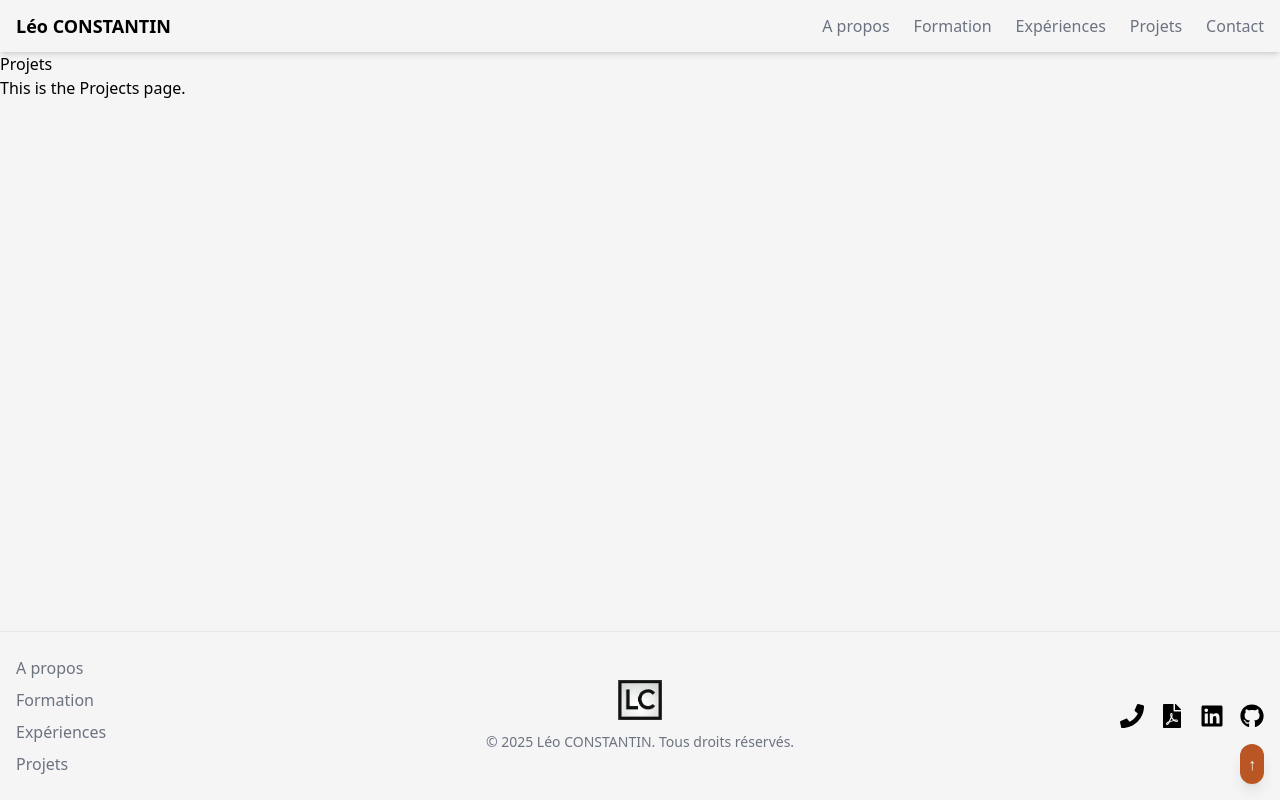
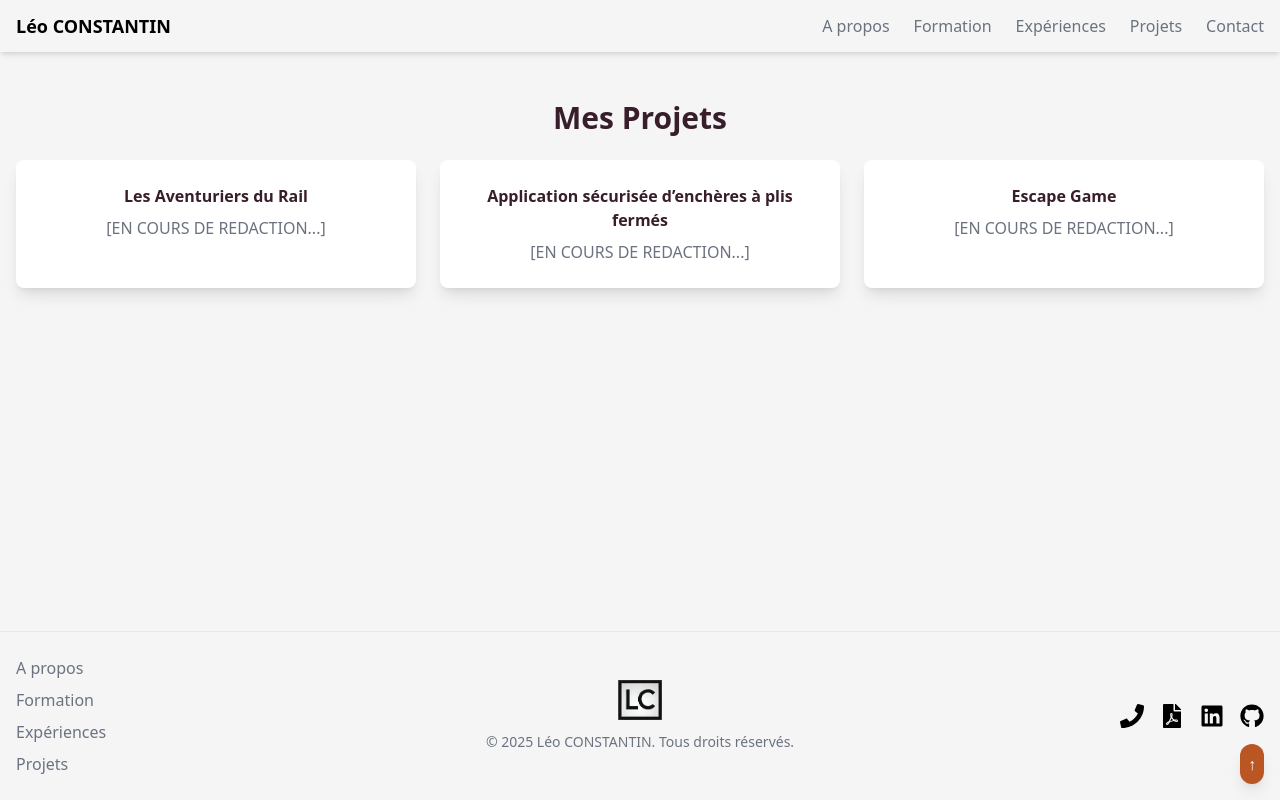
Before and after one commit to ConstantinLeo/portfolio, a React (Vite) app: page /projects in a window 1280 px wide. Built offline with nearby package versions, Linux system fonts and the light colour scheme.

Commit message:
feat: Ajout de la base du contenu de la section Projets

```diff
--- a/src/pages/Projects.jsx
+++ b/src/pages/Projects.jsx
@@ -1,10 +1,43 @@
-import React from 'react';
+import React from "react";
 
 function Projects() {
     return (
-        <div>
-            <h1>Projets</h1>
-            <p>This is the Projects page.</p>
+        <div className="font-poppins">
+            {/* Section Projets */}
+            <section className="py-12 bg-white-smoke">
+                <div className="container mx-auto px-4 text-center">
+                    <h2 className="text-3xl font-bold text-dark-purple">Mes Projets</h2>
+                    <div className="mt-6 grid grid-cols-1 md:grid-cols-3 gap-6">
+                        <div
+                            className="project-card relative bg-white p-6 rounded-lg shadow-lg hover:shadow-xl transition-shadow duration-300">
+                            <h3 className="text-dark-purple font-semibold">Les Aventuriers du Rail</h3>
+                            <p className="text-slate-gray mt-2">[EN COURS DE REDACTION...]</p>
+                            <div
+                                className="overlay absolute inset-0 bg-black bg-opacity-50 text-white opacity-0 hover:opacity-100 transition-opacity duration-300">
+                                <p className="p-4">[BIENTOT DISPONIBLE]</p>
+                            </div>
+                        </div>
+                        <div
+                            className="project-card relative bg-white p-6 rounded-lg shadow-lg hover:shadow-xl transition-shadow duration-300">
+                            <h3 className="text-dark-purple font-semibold">Application sécurisée d’enchères à plis fermés</h3>
+                            <p className="text-slate-gray mt-2">[EN COURS DE REDACTION...]</p>
+                            <div
+                                className="overlay absolute inset-0 bg-black bg-opacity-50 text-white opacity-0 hover:opacity-100 transition-opacity duration-300">
+                                <p className="p-4">[BIENTOT DISPONIBLE]</p>
+                            </div>
+                        </div>
+                        <div
+                            className="project-card relative bg-white p-6 rounded-lg shadow-lg hover:shadow-xl transition-shadow duration-300">
+                            <h3 className="text-dark-purple font-semibold">Escape Game</h3>
+                            <p className="text-slate-gray mt-2">[EN COURS DE REDACTION...]</p>
+                            <div
+                                className="overlay absolute inset-0 bg-black bg-opacity-50 text-white opacity-0 hover:opacity-100 transition-opacity duration-300">
+                                <p className="p-4">[BIENTOT DISPONIBLE]</p>
+                            </div>
+                        </div>
+                    </div>
+                </div>
+            </section>
         </div>
     );
 }
```
